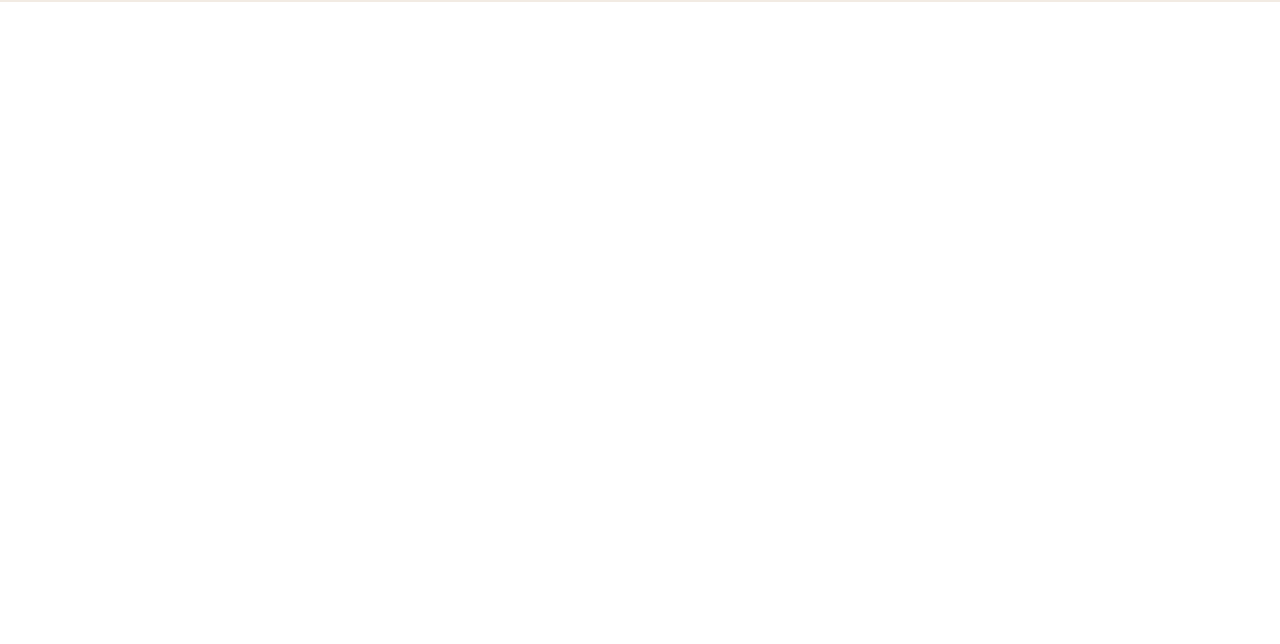
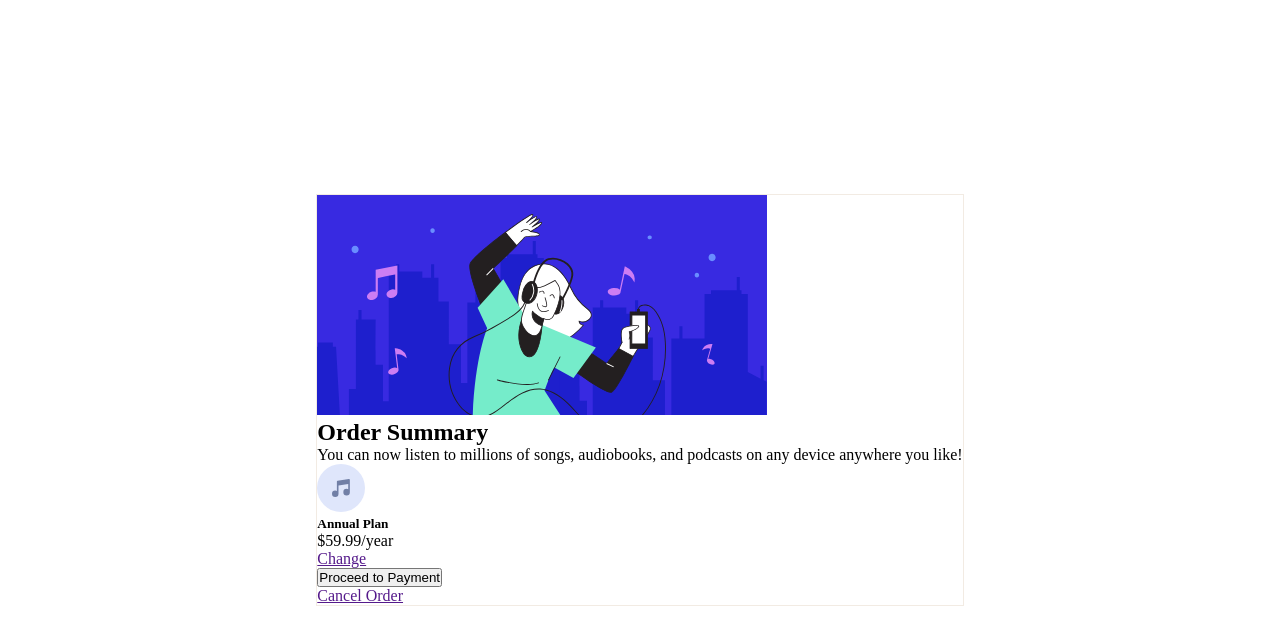
Before and after one commit to MHDSOU/Display-Audio, a plain HTML site: page index.html in a window 1280 px wide. Drawn offline with Linux system fonts and the light colour scheme.

Commit message:
end html

```diff
--- a/Style/Style.css
+++ b/Style/Style.css
@@ -3,8 +3,15 @@
     padding: 0;
 }
 
-
+.main-container {
+    display: flex;
+    width: 100%;
+    min-height: 100vh;
+    align-items: center;
+    justify-content: center;
+}
 
 .container-card {
     border: 1px hsl(30, 38%, 92%) solid;
+
 }
--- a/index.html
+++ b/index.html
@@ -10,28 +10,29 @@
   <link rel="stylesheet" href="./Style/Style.css">
 </head>
 <body>
-
   <div class="main-container">
     <div class="container-card">
-      <div id="first-item"></div>
-      <div id="second-item"></div>
-      <div id="third-item"></div>
-      <div id="fourth-item"></div>
-      <div id="fifth-item"></div>
-      <div id="sixth-item"></div>
+      <div id="first-item">
+        <img src="./images/illustration-hero.svg" alt="">
+      </div>
+      <div id="second-item">
+        <h2>Order Summary</h2>
+        <p>You can now listen to millions of songs, audiobooks, and podcasts on any
+          device anywhere you like!</p>
+      </div>
+      <div id="third-item">
+        <img src="./images/icon-music.svg" alt="">
+        <h5>Annual Plan</h5>
+        <p>$59.99/year</p>
+        <a href="">Change</a>
+      </div>
+      <div id="fourth-item">
+        <button>Proceed to Payment</button>
+      </div>
+      <div id="fifth-item">
+        <a href="">Cancel Order</a>
+      </div>
     </div>
   </div>
-<!-- Order Summary
-
-  You can now listen to millions of songs, audiobooks, and podcasts on any
-  device anywhere you like!
-
-  Annual Plan
-  $59.99/year
-
-  Change
-
-  Proceed to Payment
-  Cancel Order -->
 </body>
 </html>
```
